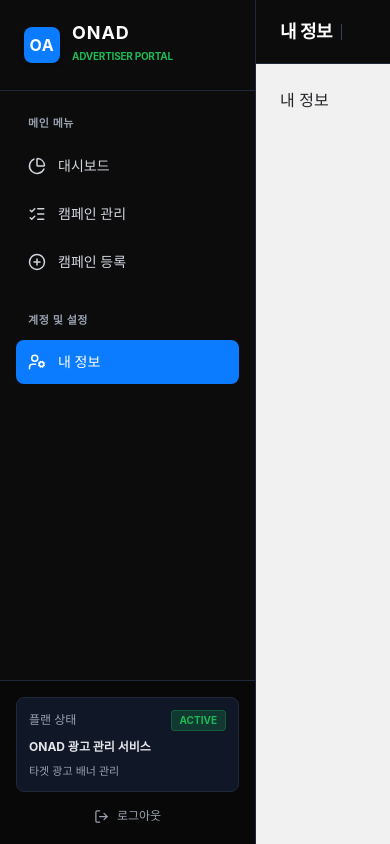
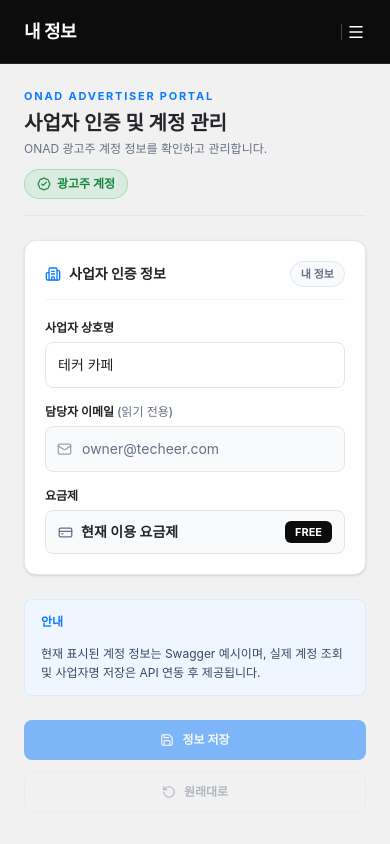
Before and after one commit to Techeer-2026-2/frontend-onad, a React (Vite) app: page /account in a window 390 px wide. Built offline with nearby package versions, Linux system fonts and the light colour scheme.

Commit message:
feat: 내 정보 화면 퍼블리싱

```diff
--- a/src/App.jsx
+++ b/src/App.jsx
@@ -3,6 +3,7 @@ import Dashboard from './pages/Dashboard'
 import CampaignList from './pages/CampaignList'
 import CampaignCreate from './pages/CampaignCreate'
 import CampaignDetail from './pages/CampaignDetail'
+import Account from './pages/Account'
 import DashboardLayout from './layouts/DashboardLayout'
 
 function App() {
@@ -15,7 +16,7 @@ function App() {
           <Route path="/campaigns" element={<CampaignList />} />
           <Route path="/campaigns/new" element={<CampaignCreate />} />
           <Route path="/campaigns/:campaignId" element={<CampaignDetail />} />
-          <Route path="/account" element={<div>내 정보</div>} />
+          <Route path="/account" element={<Account />} />
         </Route>
         <Route path="/login" element={<div>로그인</div>} />
         <Route path="*" element={<Navigate to="/dashboard" replace />} />
--- a/src/components/Sidebar.jsx
+++ b/src/components/Sidebar.jsx
@@ -13,7 +13,7 @@ const mainMenuItems = [
   { label: '캠페인 등록', path: '/campaigns/new', Icon: PlusCircle },
 ]
 
-function Sidebar() {
+function Sidebar({ isOpen = false, onNavigate = () => {} }) {
   const navigate = useNavigate()
 
   const linkClassName = ({ isActive }) =>
@@ -24,10 +24,16 @@ function Sidebar() {
     }`
 
   return (
-    <aside className="z-30 flex w-64 shrink-0 select-none flex-col border-r border-gray-800 bg-[#0C0C0D] text-white">
+    <aside
+      id="primary-sidebar"
+      className={`fixed inset-y-0 left-0 z-50 flex w-64 shrink-0 select-none flex-col border-r border-gray-800 bg-[#0C0C0D] text-white transition-transform duration-200 md:relative md:translate-x-0 ${isOpen ? 'translate-x-0' : '-translate-x-full'}`}
+    >
       <button
         type="button"
-        onClick={() => navigate('/dashboard')}
+        onClick={() => {
+          navigate('/dashboard')
+          onNavigate()
+        }}
         aria-label="ONAD 대시보드로 이동"
         className="flex items-center gap-3 border-b border-gray-800 p-6 text-left"
       >
@@ -53,6 +59,7 @@ function Sidebar() {
             key={path}
             to={path}
             end={path === '/campaigns'}
+            onClick={onNavigate}
             className={linkClassName}
           >
             <Icon size={18} aria-hidden="true" />
@@ -63,7 +70,7 @@ function Sidebar() {
         <p className="px-3 pb-2 pt-6 text-[11px] font-semibold tracking-wider text-gray-400">
           계정 및 설정
         </p>
-        <NavLink to="/account" className={linkClassName}>
+        <NavLink to="/account" onClick={onNavigate} className={linkClassName}>
           <UserCog size={18} aria-hidden="true" />
           <span>내 정보</span>
         </NavLink>
--- a/src/layouts/DashboardLayout.jsx
+++ b/src/layouts/DashboardLayout.jsx
@@ -1,13 +1,40 @@
+import { useState } from 'react'
+import { Menu, X } from 'lucide-react'
 import { Outlet } from 'react-router-dom'
 import Header from '../components/Header'
 import Sidebar from '../components/Sidebar'
 
 function DashboardLayout() {
+  const [isSidebarOpen, setIsSidebarOpen] = useState(false)
+
   return (
     <div className="flex h-screen w-full overflow-hidden bg-[#F1F1F1] text-[#232528]">
-      <Sidebar />
+      {isSidebarOpen && (
+        <button
+          type="button"
+          aria-label="메뉴 닫기"
+          onClick={() => setIsSidebarOpen(false)}
+          className="fixed inset-0 z-40 bg-black/50 md:hidden"
+        />
+      )}
+      <Sidebar
+        isOpen={isSidebarOpen}
+        onNavigate={() => setIsSidebarOpen(false)}
+      />
       <div className="flex min-w-0 flex-1 flex-col overflow-hidden">
-        <Header />
+        <div className="relative shrink-0">
+          <Header />
+          <button
+            type="button"
+            aria-label={isSidebarOpen ? '메뉴 닫기' : '메뉴 열기'}
+            aria-controls="primary-sidebar"
+            aria-expanded={isSidebarOpen}
+            onClick={() => setIsSidebarOpen((open) => !open)}
+            className="absolute right-4 top-1/2 z-30 flex h-9 w-9 -translate-y-1/2 items-center justify-center rounded-lg text-white transition-colors hover:bg-gray-800 focus-visible:outline focus-visible:outline-2 focus-visible:outline-offset-2 focus-visible:outline-white md:hidden"
+          >
+            {isSidebarOpen ? <X size={18} aria-hidden="true" /> : <Menu size={18} aria-hidden="true" />}
+          </button>
+        </div>
         <main className="flex-1 space-y-6 overflow-y-auto p-6 md:p-8">
           <Outlet />
         </main>
--- a/src/pages/Account.jsx
+++ b/src/pages/Account.jsx
@@ -0,0 +1,111 @@
+import { BadgeCheck, Building2, CreditCard, Mail, Save, RotateCcw } from 'lucide-react'
+import { useState } from 'react'
+
+const initialBusinessName = '테커 카페'
+const sampleEmail = 'owner@techeer.com'
+
+function Account() {
+  const [businessName, setBusinessName] = useState(initialBusinessName)
+  const [hasEditedBusinessName, setHasEditedBusinessName] = useState(false)
+
+  function handleBusinessNameChange(event) {
+    setBusinessName(event.target.value)
+    setHasEditedBusinessName(true)
+  }
+
+  function preventSubmit(event) {
+    event.preventDefault()
+  }
+
+  return (
+    <div className="mx-auto max-w-4xl space-y-6">
+      <header className="flex flex-col justify-between gap-3 border-b border-[#E5E5E5] pb-4 sm:flex-row sm:items-center">
+        <div>
+          <p className="text-[11px] font-bold uppercase tracking-[0.16em] text-[#0B7CFF]">ONAD ADVERTISER PORTAL</p>
+          <h1 className="mt-1 text-xl font-bold text-[#232528]">사업자 인증 및 계정 관리</h1>
+          <p className="mt-1 text-xs text-[#667085]">ONAD 광고주 계정 정보를 확인하고 관리합니다.</p>
+        </div>
+        <span className="inline-flex w-fit items-center gap-1.5 rounded-full border border-[#1DB954]/30 bg-[#1DB954]/10 px-3 py-1.5 text-xs font-bold text-[#168743]">
+          <BadgeCheck size={14} aria-hidden="true" /> 광고주 계정
+        </span>
+      </header>
+
+      <form onSubmit={preventSubmit} className="space-y-6">
+        <section aria-labelledby="account-info-heading" className="space-y-5 rounded-xl border border-[#E5E5E5] bg-white p-5 shadow-sm sm:p-6">
+          <div className="flex items-center justify-between border-b border-slate-100 pb-3">
+            <h2 id="account-info-heading" className="flex items-center gap-2 text-sm font-bold text-[#232528]">
+              <Building2 size={16} className="text-[#0B7CFF]" aria-hidden="true" /> 사업자 인증 정보
+            </h2>
+            <span className="rounded-full border border-slate-200 bg-slate-50 px-2.5 py-1 text-[11px] font-semibold text-[#667085]">내 정보</span>
+          </div>
+
+          <div className="grid grid-cols-1 gap-4 text-xs sm:grid-cols-2">
+            <div>
+              <label htmlFor="business-name" className="block font-bold text-[#232528]">사업자 상호명</label>
+              <input
+                id="business-name"
+                name="businessName"
+                type="text"
+                value={businessName}
+                onChange={handleBusinessNameChange}
+                autoComplete="organization"
+                className="mt-1.5 w-full rounded-lg border border-[#E5E5E5] bg-white p-3 text-sm text-[#232528] outline-none transition focus:border-[#0B7CFF] focus:ring-2 focus:ring-[#0B7CFF]/15"
+              />
+            </div>
+
+            <div>
+              <label htmlFor="account-email" className="block font-bold text-[#232528]">담당자 이메일 <span className="font-medium text-[#667085]">(읽기 전용)</span></label>
+              <div className="relative mt-1.5">
+                <Mail size={15} className="pointer-events-none absolute left-3 top-1/2 -translate-y-1/2 text-[#98A2B3]" aria-hidden="true" />
+                <input
+                  id="account-email"
+                  name="email"
+                  type="email"
+                  value={sampleEmail}
+                  readOnly
+                  aria-readonly="true"
+                  className="w-full rounded-lg border border-[#E5E5E5] bg-slate-50 py-3 pl-9 pr-3 text-sm text-[#667085] outline-none"
+                />
+              </div>
+            </div>
+
+            <div className="sm:col-span-2">
+              <span className="block font-bold text-[#232528]">요금제</span>
+              <div className="mt-1.5 flex min-h-11 items-center justify-between rounded-lg border border-[#E5E5E5] bg-slate-50 px-3">
+                <span className="flex items-center gap-2 text-sm font-semibold text-[#232528]">
+                  <CreditCard size={15} className="text-[#667085]" aria-hidden="true" /> 현재 이용 요금제
+                </span>
+                <span className="rounded-md bg-[#0C0C0D] px-2.5 py-1 text-[11px] font-bold text-white">FREE</span>
+              </div>
+            </div>
+          </div>
+        </section>
+
+        <div className="flex flex-col gap-3 rounded-lg border border-blue-100 bg-blue-50 px-4 py-3 text-xs leading-relaxed text-[#364964] sm:flex-row sm:items-start">
+          <span className="font-bold text-[#0B7CFF]">안내</span>
+          <p>현재 표시된 계정 정보는 Swagger 예시이며, 실제 계정 조회 및 사업자명 저장은 API 연동 후 제공됩니다.{hasEditedBusinessName ? ' 입력한 변경 내용은 저장되지 않습니다.' : ''}</p>
+        </div>
+
+        <div className="flex flex-col-reverse justify-end gap-3 sm:flex-row">
+          <button
+            type="button"
+            disabled
+            className="inline-flex min-h-10 items-center justify-center gap-2 rounded-lg border border-[#E5E5E5] px-5 text-xs font-bold text-[#667085] transition hover:bg-slate-50 disabled:cursor-not-allowed disabled:opacity-45"
+          >
+            <RotateCcw size={14} aria-hidden="true" /> 원래대로
+          </button>
+          <button
+            type="submit"
+            disabled
+            title="사업자명 저장 API가 연결되면 사용할 수 있습니다."
+            className="inline-flex min-h-10 cursor-not-allowed items-center justify-center gap-2 rounded-lg bg-[#0B7CFF] px-6 text-xs font-bold text-white opacity-50"
+          >
+            <Save size={14} aria-hidden="true" /> 정보 저장
+          </button>
+        </div>
+      </form>
+    </div>
+  )
+}
+
+export default Account
```
